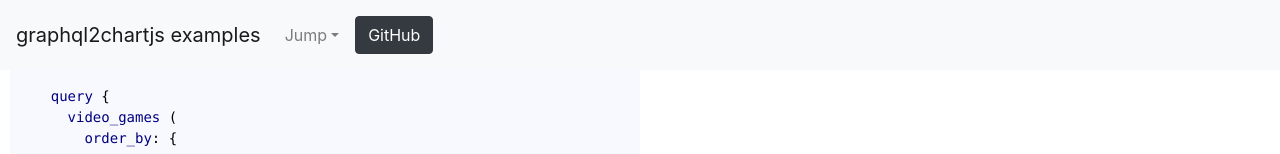
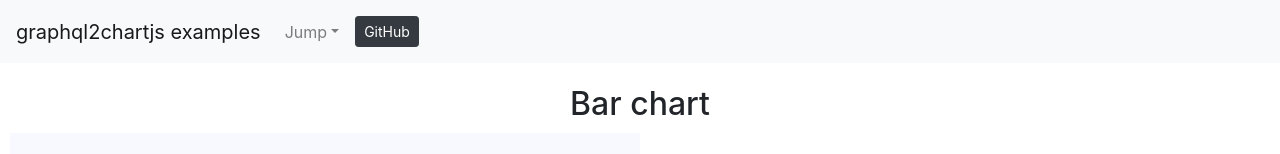
Before and after one commit to hasura/graphql2chartjs-examples, a React (Create React App) app: page / in a window 1280 px wide. Shown: the top 154 px of the page. Built offline with nearby package versions, Linux system fonts and the light colour scheme; no server answers.

Commit message:
fix navbar overlapping the container di v

```diff
--- a/src/components/Home.js
+++ b/src/components/Home.js
@@ -9,7 +9,7 @@
 
 const Home = ({ path }) => {
   return (
-    <div style={{margin: '10px'}}>
+    <div style={{margin: '10px', paddingTop: '65px'}}>
       {
         chartTypes.map((ct) => (
           <div key={ct}>
--- a/src/components/Navbar.js
+++ b/src/components/Navbar.js
@@ -19,7 +19,7 @@
         </Nav>
         <Nav>
           <Nav.Link href="https://github.com/hasura/graphql-engine/tree/master/community/tools/graphql2chartjs">
-            <Button variant="dark">GitHub</Button>
+            <Button variant="dark" size="sm">GitHub</Button>
           </Nav.Link>
         </Nav>
       </Navbar.Collapse>
```
